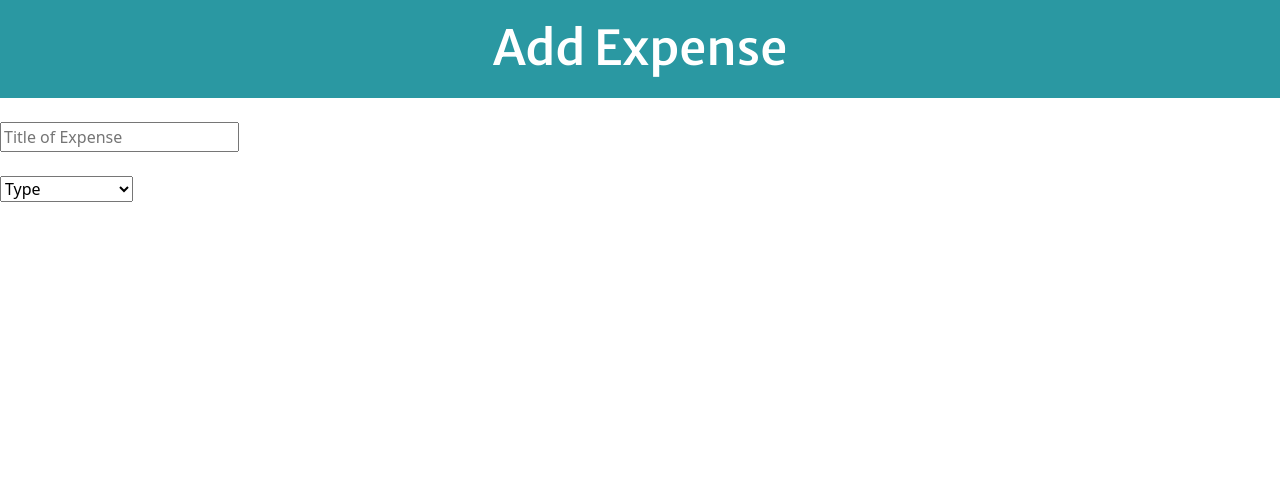
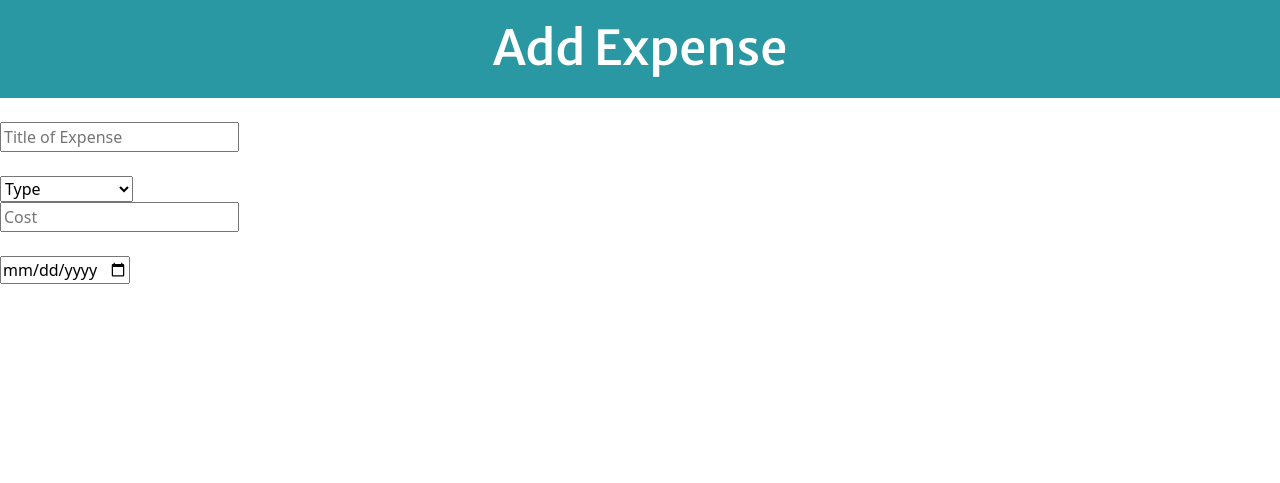
Before and after one commit to wesleychuu/acit2911_expense_tracker_app, a Flask app: template templates/add_expense.html in a window 1280 px wide. Shown: the top 483 px of the page. Run offline with Flask 2, Linux system fonts and the light colour scheme; the template is opened without the code that fills it, so the values that code supplies are empty.

Commit message:
added expense cost input

```diff
--- a/templates/add_expense.html
+++ b/templates/add_expense.html
@@ -39,6 +39,15 @@
                 <option value="school">School</option>
               </select>
 
+              <br>
+
+              <div class="expense cost">
+                <input type="cost" placeholder="Cost" required>
+              </div>
+              <br>
+              <div class="expense date">
+                <input type="date" name="begin" id="date" placeholder="dd-mm-yyyy" value="" min="1997-01-01" max="2030-12-31">
+              </div>
 
             </form>
           </section>
```
